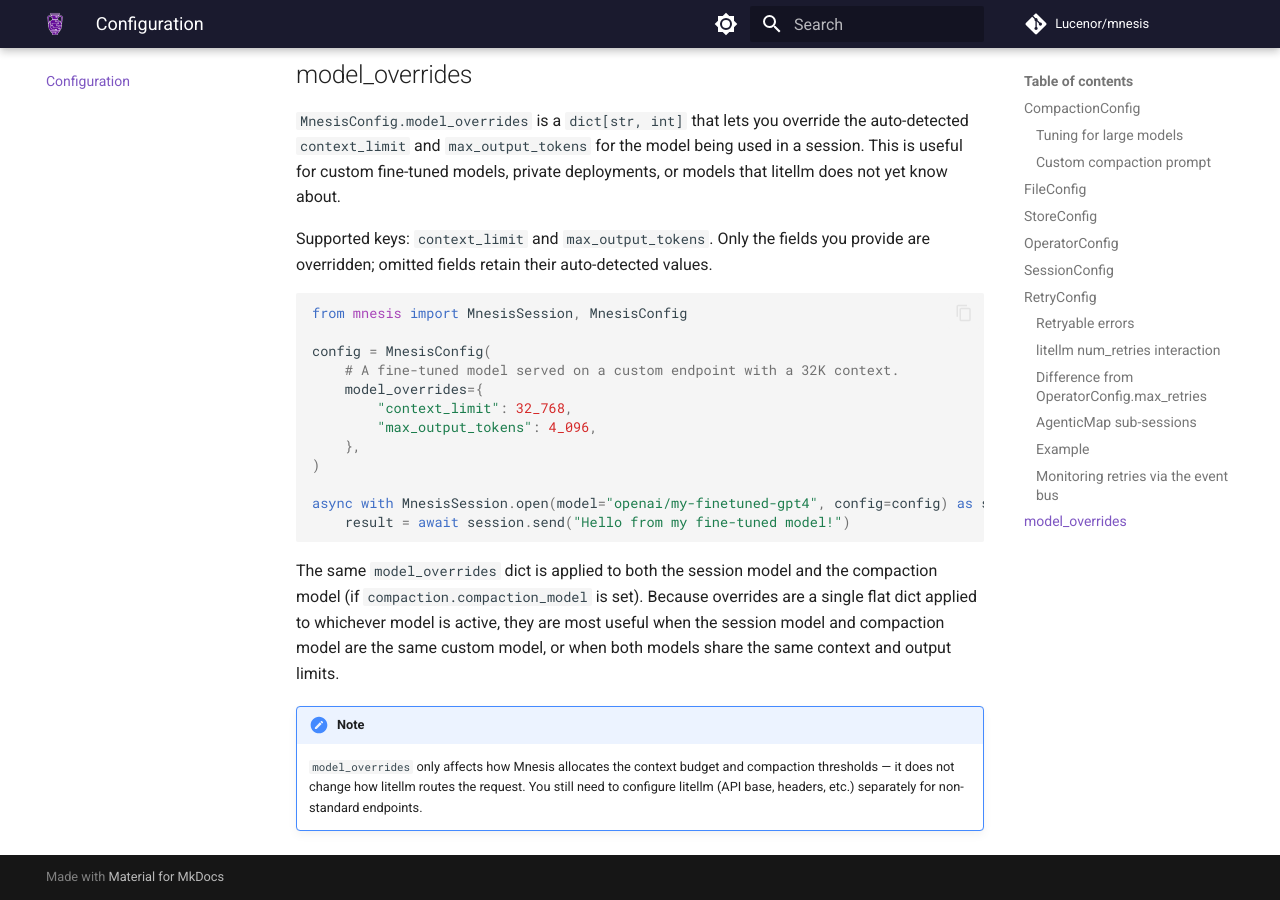
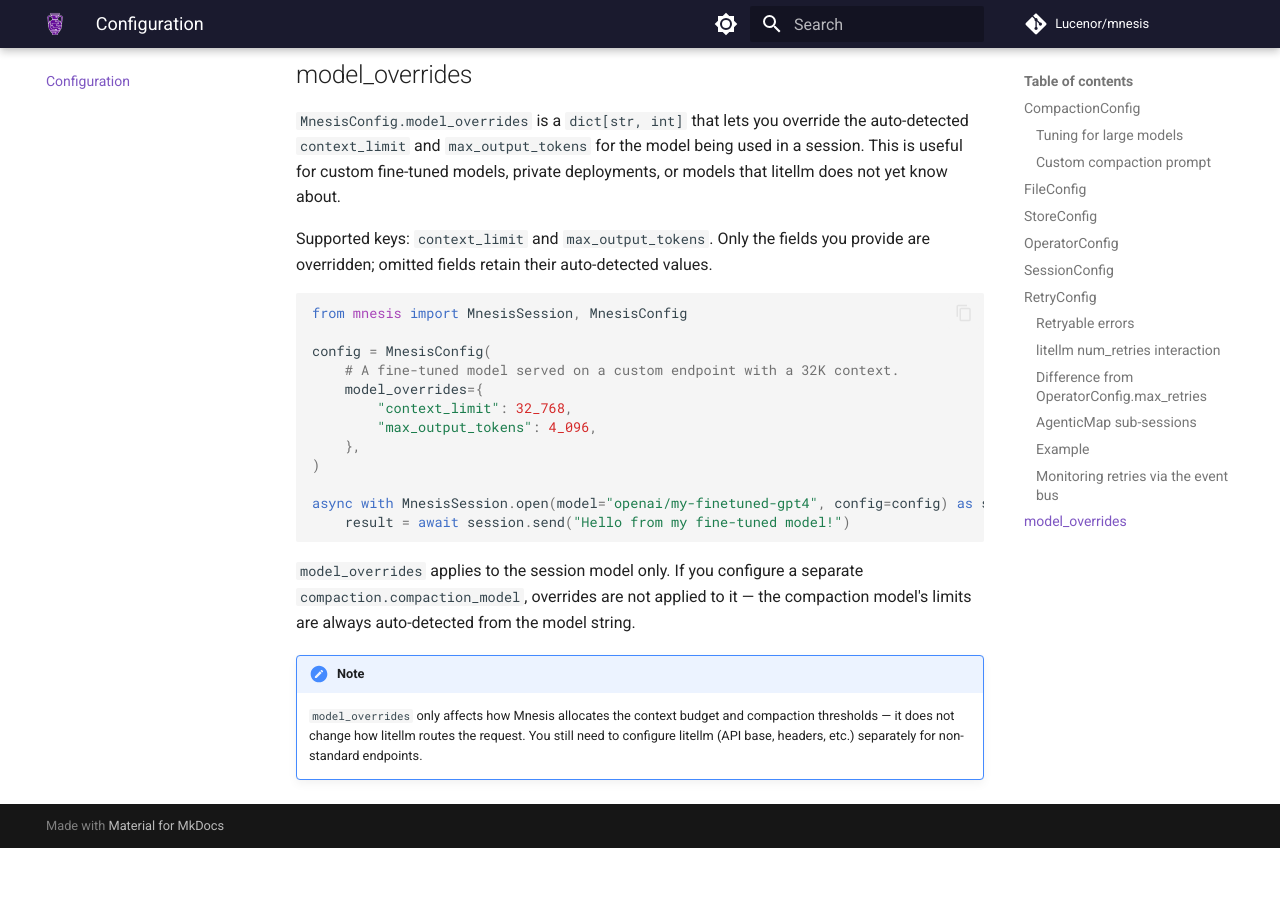
Before and after one commit to Lucenor/mnesis, an MkDocs documentation site: the page built from docs/configuration.md, in a window 1280 px wide and 900 px high, scrolled down 5614 px. Built offline with MkDocs 1.6.1 and Material for MkDocs 9.7.7, drawn with Linux system fonts in a browser that asks for light colours; comment, search, counter and statistics services are not loaded; after the commit the page ends 6462 px from its top, so only the background shows below that.

Commit message:
fix: address second round of review feedback on Stream 3
- Use falsy check for tools in read_only warning (avoid noisy warning
  for empty list which already provides no tool access)
- Replace constant lambda id_generators with counter-based functions
  in pruner event tests (prevents UNIQUE constraint collisions)
- Remove incorrect claim that model_overrides applies to compaction
  model (CompactionEngine uses auto-detected limits for compaction_model)

````diff
--- a/docs/configuration.md
+++ b/docs/configuration.md
@@ -212,11 +212,9 @@ async with MnesisSession.open(model="openai/my-finetuned-gpt4", config=config) a
     result = await session.send("Hello from my fine-tuned model!")
 ```
 
-The same `model_overrides` dict is applied to both the session model and the
-compaction model (if `compaction.compaction_model` is set). Because overrides
-are a single flat dict applied to whichever model is active, they are most
-useful when the session model and compaction model are the same custom model,
-or when both models share the same context and output limits.
+`model_overrides` applies to the session model only. If you configure a
+separate `compaction.compaction_model`, overrides are not applied to it — the
+compaction model's limits are always auto-detected from the model string.
 
 !!! note
     `model_overrides` only affects how Mnesis allocates the context budget and
````
Also changed, not shown: 2 other files.
